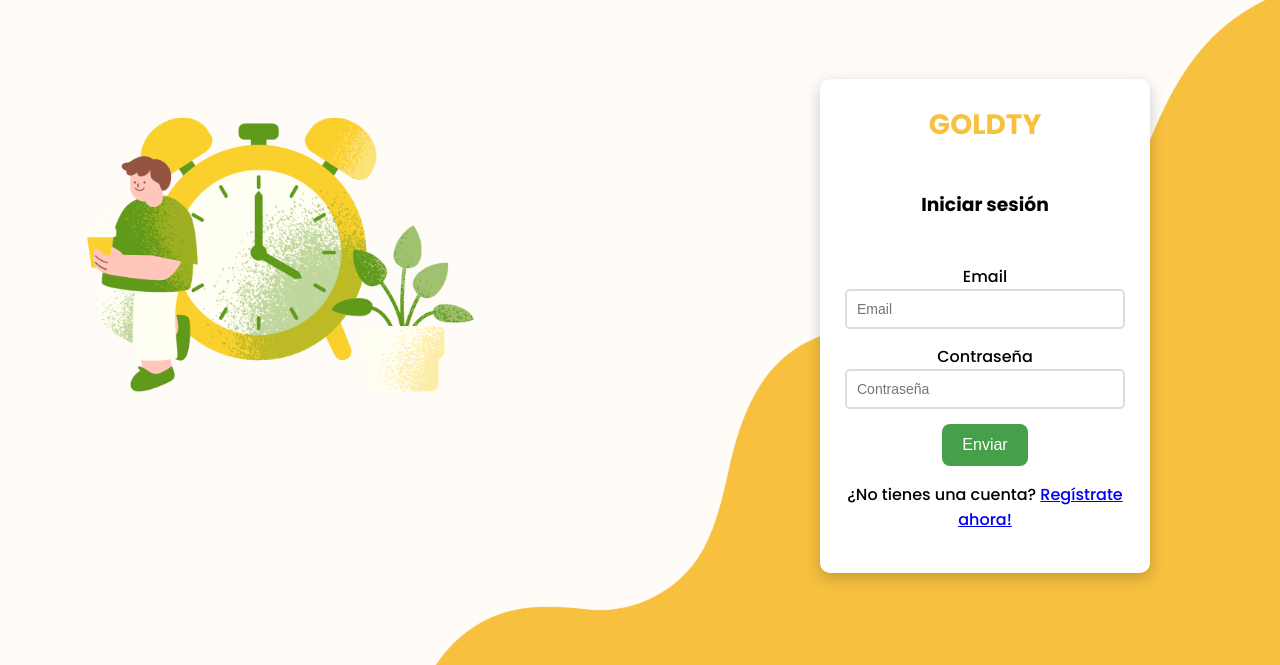
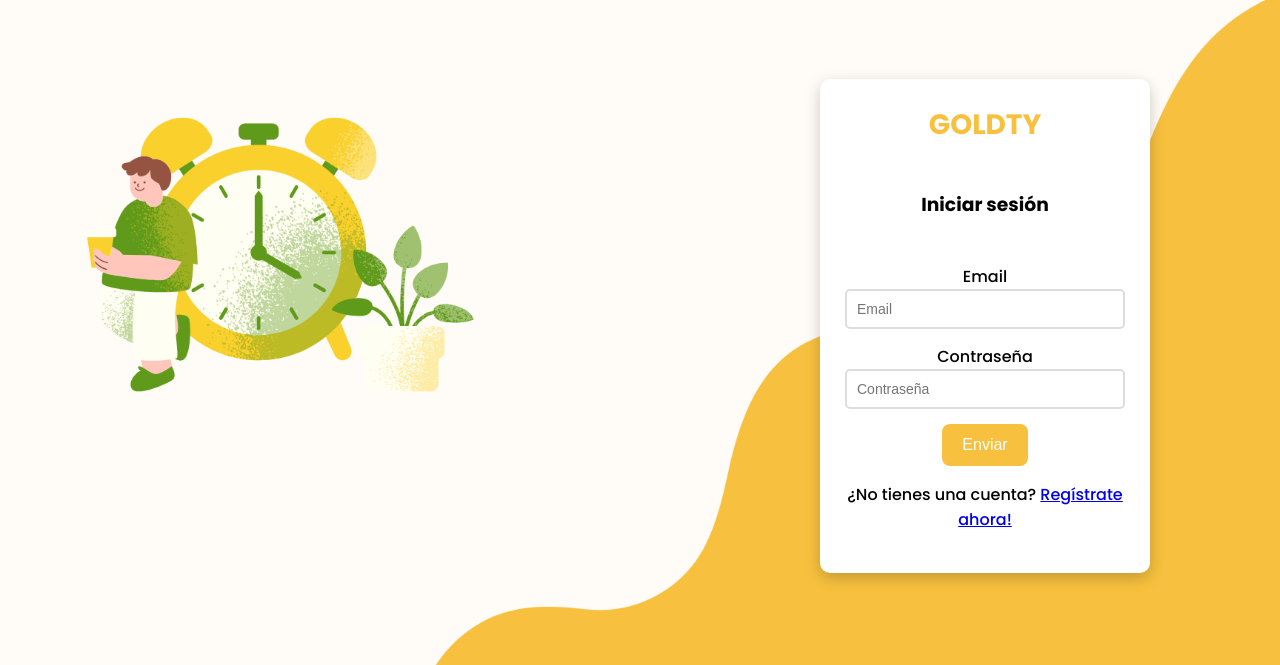
Before and after one commit to Erikaleal09/GOLDTY, a PHP site: page /login.php in a window 1280 px wide. Shown: the part 114-779 px from the top of the page. Run offline with PHP 8.4, Linux system fonts and the light colour scheme.

Commit message:
Color de boton actualizado

```diff
--- a/GOLDTY/style/login.css
+++ b/GOLDTY/style/login.css
@@ -137,7 +137,7 @@ input[type="password"]:focus {
 }
 
 .btn {
-    background-color: #45a049;
+    background-color: #f7c03e;
     color: white;
     border: none;
     padding: 12px 20px;
@@ -148,8 +148,9 @@ input[type="password"]:focus {
 }
 
 .btn:hover {
-    background-color: #54b159;
+    background-color: #e5ad25;
 }
+
 
 .top-bar {
     display: flex;
```
